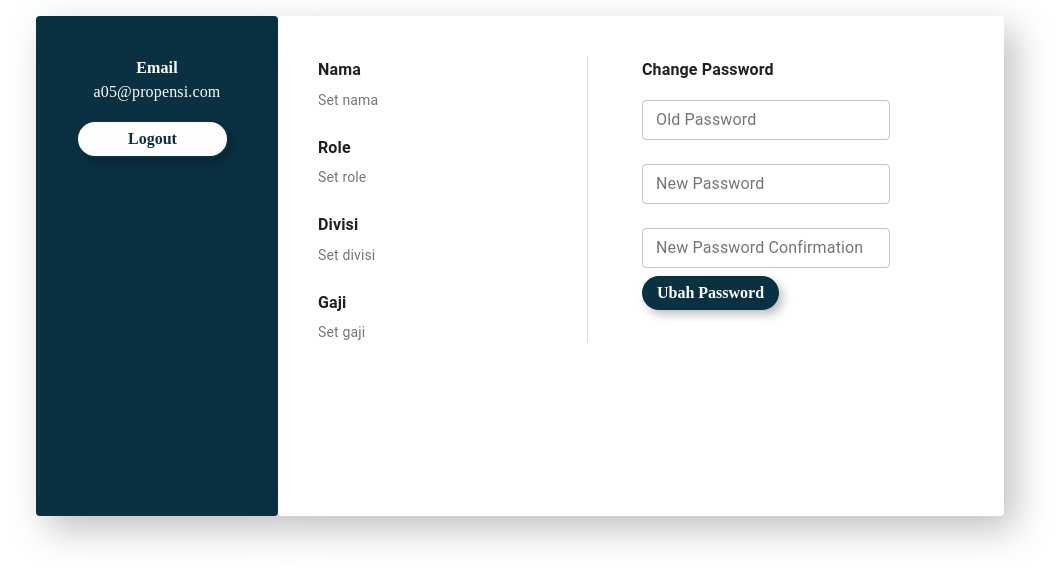
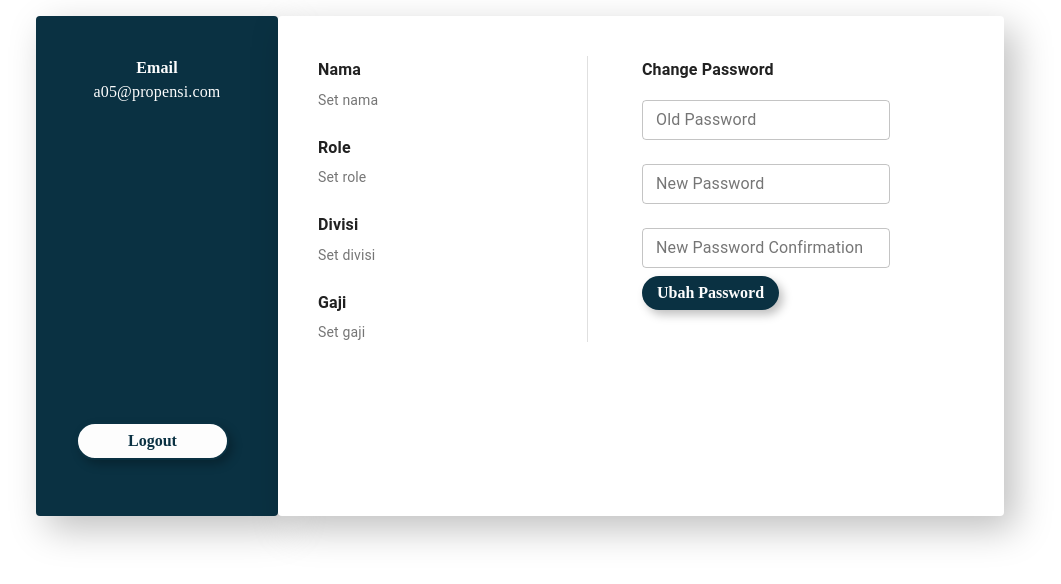
Before and after one commit to ahrisagree/AHRIS, a React (Create React App) app in the folder frontend/: page /profil in a window 1280 px wide. Shown: the top 584 px of the page, without its empty margins (120-1181 px from the left). Built offline with nearby package versions, Linux system fonts and the light colour scheme.

Commit message:
nih bil bisa logutnya dibawah

```diff
--- a/frontend/src/views/Profil/Profil.js
+++ b/frontend/src/views/Profil/Profil.js
@@ -67,7 +67,7 @@ const Profil = props => {
         {/* yg warna biru */}
         <Grid item xs={3}>
           <Paper className={classes.paper1}>
-          <Grid container spacing={2} margin='auto' display='flex' justifyContent="space-between" direction='column'>
+          <Grid container spacing={2} margin='auto' display='flex' justify="space-between" direction='row' style={{height: '100%'}}>
             <Grid item xs={12}>
             <Typography style={{ color:"#fdfdfd", textAlign:'center', fontFamily: 'IBM Plex Sans', fontWeight:600, variant:'body1'}} >
                       Email
@@ -76,7 +76,7 @@ const Profil = props => {
                       a05@propensi.com
             </Typography>
             </Grid>
-               <Grid item xs={12} alignItems="flex-end">
+               <Grid item container xs={12} alignItems="flex-end">
                   <Button
                     onClick={() => {
                       console.log("You Clicked on Me!");
```
